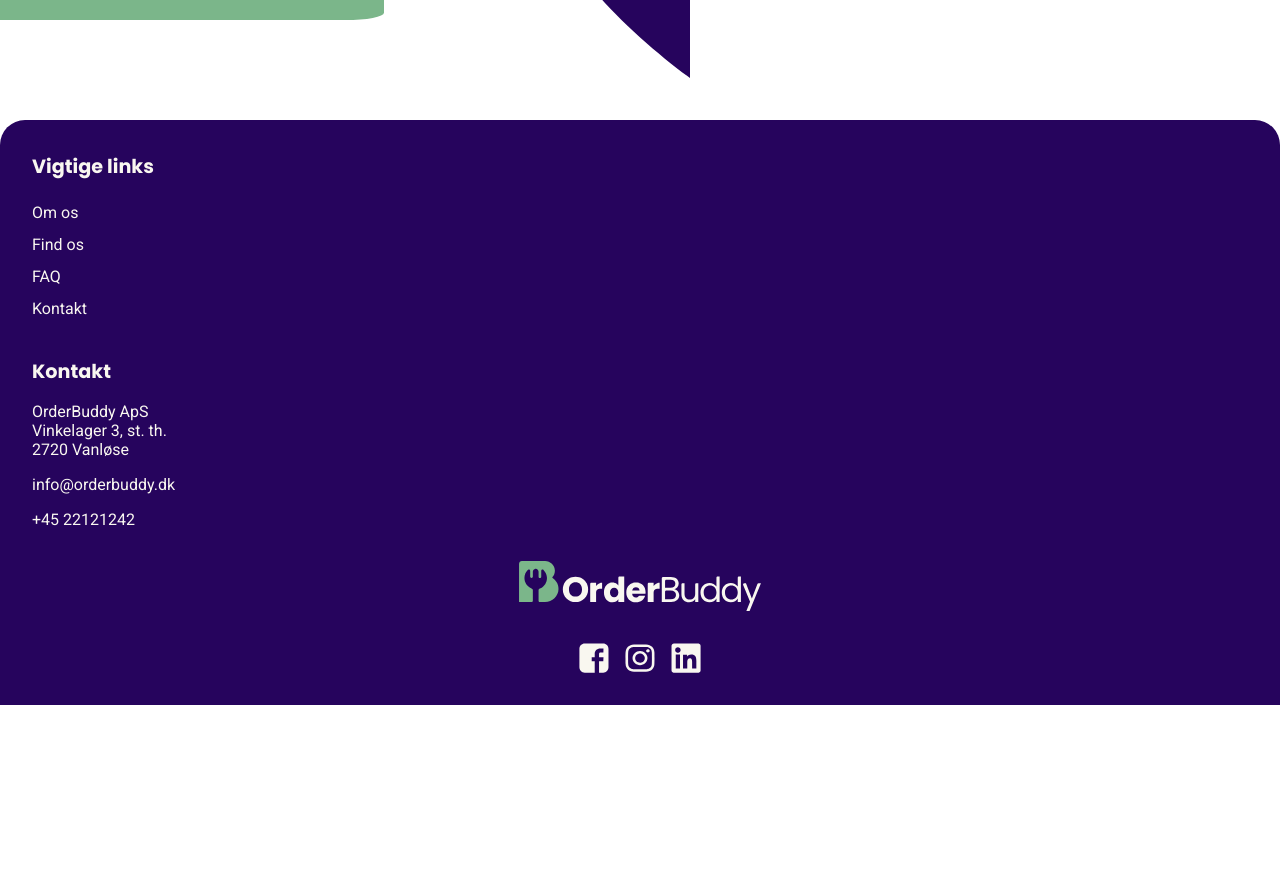
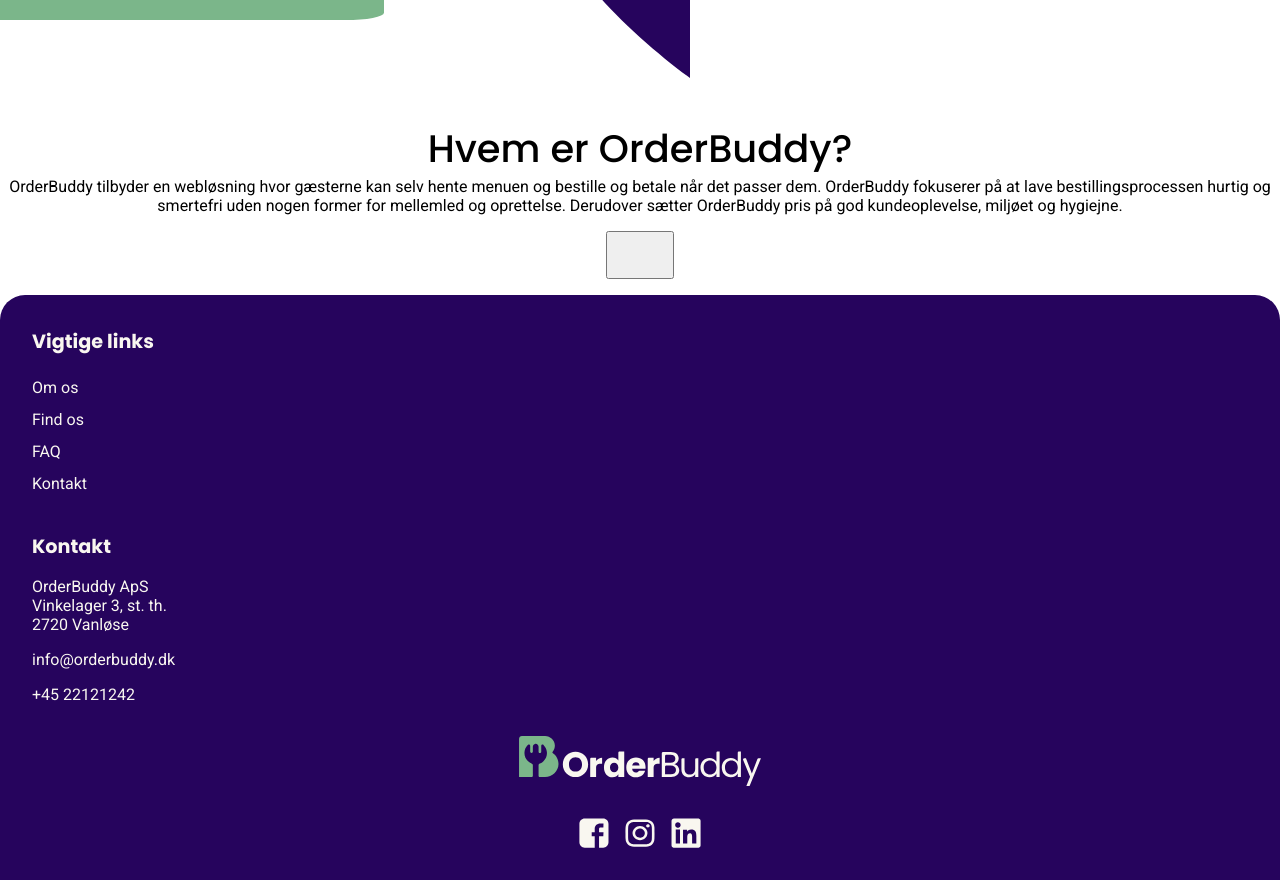
Before and after one commit to chri779r/OrderBuddy, a React (Vite) app: page / in a window 1280 px wide. Shown: the part 2720-3600 px from the top of the page. Before the commit the page ends 3425 px from the top, so only its background shows below. Built offline with nearby package versions, Linux system fonts and the light colour scheme.

Commit message:
hjemcard

```diff
--- a/src/components/Modules/button/button.jsx
+++ b/src/components/Modules/button/button.jsx
@@ -11,9 +11,9 @@
 `;
 
 
-export function Btn() {
+export function Button() {
 
     return(
-        <Button></Button>
+        <Btn/>
     )
 }
--- /dev/null
+++ b/src/components/Modules/cards/hjemCard.jsx
@@ -0,0 +1,14 @@
+import React from "react";
+import "./cards.scss"
+import { Button } from "../button/button";
+
+export default function HjemCard(){
+
+    return(
+        <>
+            <h3 className="card__header">Hvem er OrderBuddy?</h3>
+            <p className="card__text">OrderBuddy tilbyder en webløsning hvor gæsterne kan selv hente menuen og bestille og betale når det passer dem. OrderBuddy fokuserer på at lave bestillingsprocessen hurtig og smertefri uden nogen former for mellemled og oprettelse. Derudover sætter OrderBuddy pris på god kundeoplevelse, miljøet og hygiejne. </p>
+            <Button>Om Os</Button>
+        </>
+    )
+}
--- a/src/components/Modules/pages/hjem.jsx
+++ b/src/components/Modules/pages/hjem.jsx
@@ -1,13 +1,15 @@
 import HeroMain from '../heroes/heromain'
 import IconMain from '../icons/iconsmain'
 import IllustrationHand from '../illustrations/illuhand.jsx'
+import HjemCard from '../cards/hjemCard'
 
 function HjemPage(){
     return(
   <div>
-  <HeroMain/>
-  <IconMain/>
-  <IllustrationHand/>
+    <HeroMain/>
+    <IconMain/>
+    <IllustrationHand/>
+    <HjemCard/>
   </div>
     )
 }
```
Also changed, not shown: src/components/Modules/cards/cards.jsx (deleted, +0 -25 lines), src/components/Modules/cards/cardOm1.jsx (added), src/components/Modules/cards/cardOm2.jsx (added), src/components/Modules/cards/cardOm3.jsx (added), src/components/Modules/cards/cards.scss (added).
